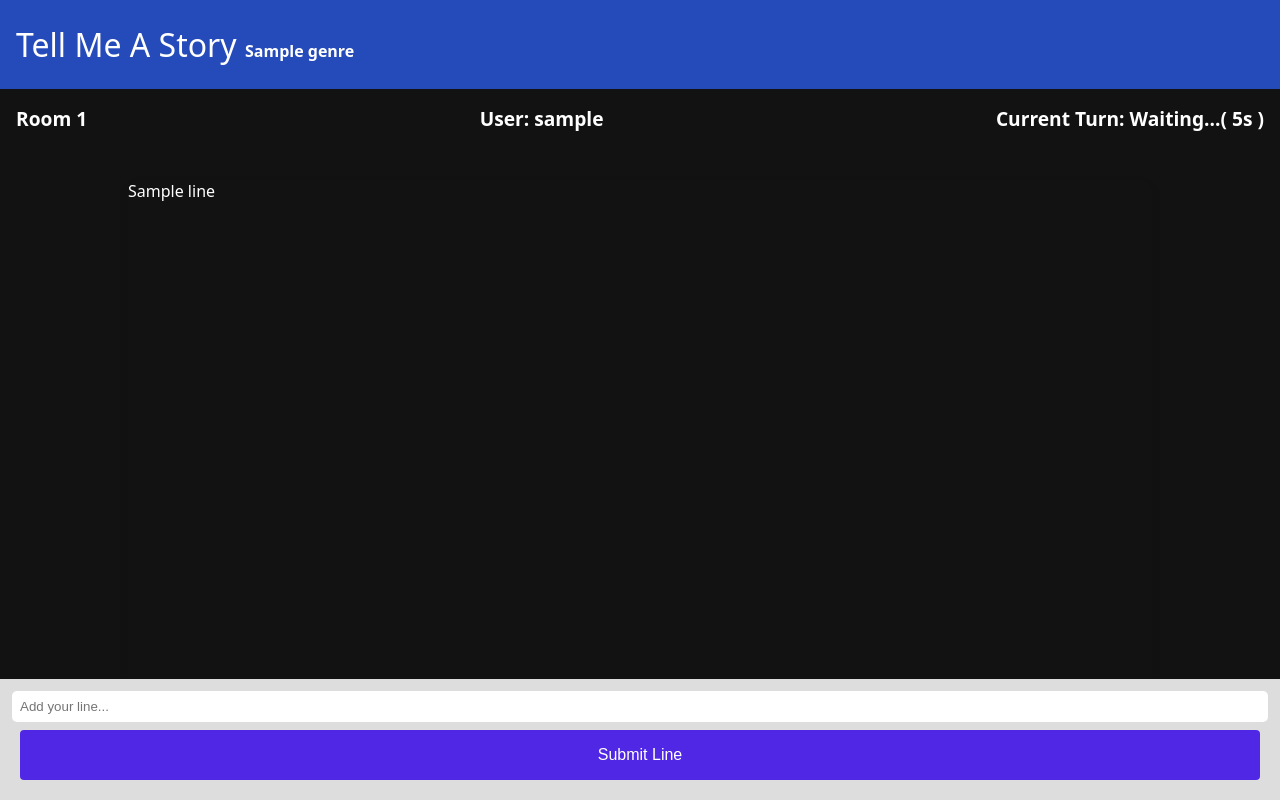
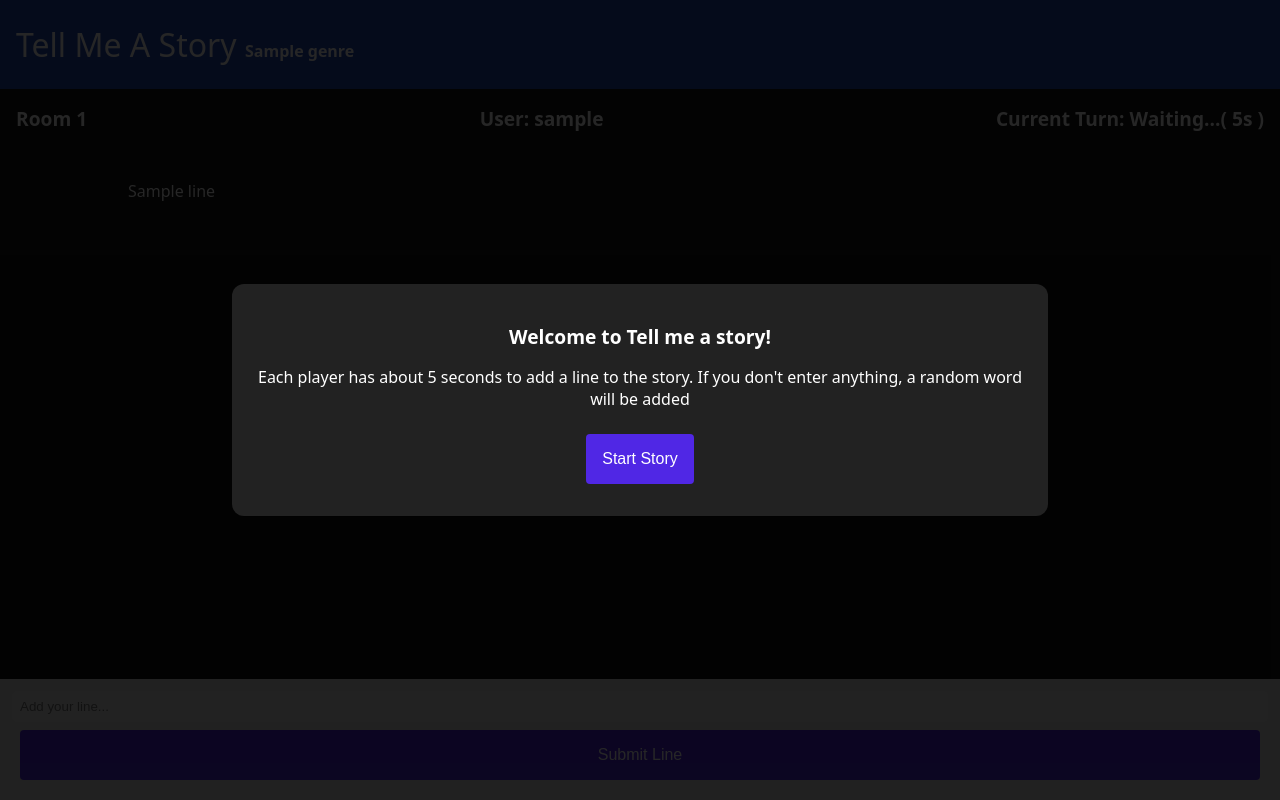
Before and after one commit to MadHatter01/Tell-me-a-story, a Flask app: template templates/room.html in a window 1280 px wide. Run offline with Flask 3, Linux system fonts and the light colour scheme; the template is opened without the code that fills it: most values are stand-ins (such as "Sample title", 1, 10 or a date in 2020); some libraries are stand-ins or nearby versions.

Commit message:
onboarding help -UI

```diff
--- a/templates/room.html
+++ b/templates/room.html
@@ -127,7 +127,27 @@
             font-size: 1rem;
             font-weight: bold;
         }
-
+        .overlay{
+            position: fixed;
+            top:0;
+            left:0;
+            width: 100%;
+            height: 100%;
+            background-color: rgba(0,0,0,0.85);
+            color:white;
+            display: flex;
+            justify-content: center;
+            align-items: center;
+            z-index: 2000;
+        }
+        .overlay-content{
+            text-align: center;
+            background:#222;
+            padding:24px;
+            border-radius: 12px;
+            box-shadow: 0px 4px 10px rgba(0,0,0,0.4);
+            width: 60%;
+        }
 
     </style>
 </head>
@@ -147,6 +167,15 @@
     <div>
 
     </div>
+    <div id="banner" class="overlay">
+        <div class="overlay-content">
+
+
+        <h2> Welcome to Tell me a story!</h2>
+        <p> Each player has about 5 seconds to add a line to the story. If you don't enter anything, a random word will be added</p>
+        <button id="startStory">Start Story</button>
+    </div>
+    </div>
 
     <div class="chat-container">
         <div id="story" class="story-window"  >
@@ -165,6 +194,10 @@
 
     </div>
     <script>
+
+
+
+
     const conjunctions = ["and", "but", "nor", "or", "so", "because", "although", "however", "meanwhile", "therefore"];
     const socket = io();
        const username = "{{username}}";
@@ -173,6 +206,18 @@
        const submitBtn = document.getElementById("linesubmit");
        const storyForm = document.getElementById("story-form");
        const timerElement = document.getElementById("timer");
+       const startStory = document.getElementById("startStory");
+       const overlay = document.getElementById("banner");
+
+
+       inputField.disabled = true;
+       submitBtn.disabled = true;
+
+       startStory.addEventListener('click', ()=>{
+        overlay.style.display='none'
+        inputField.disabled = false;
+       submitBtn.disabled = false;
+       })
        let timeout;
 
        socket.emit("join", {room_id:room_id, username:username});
```
